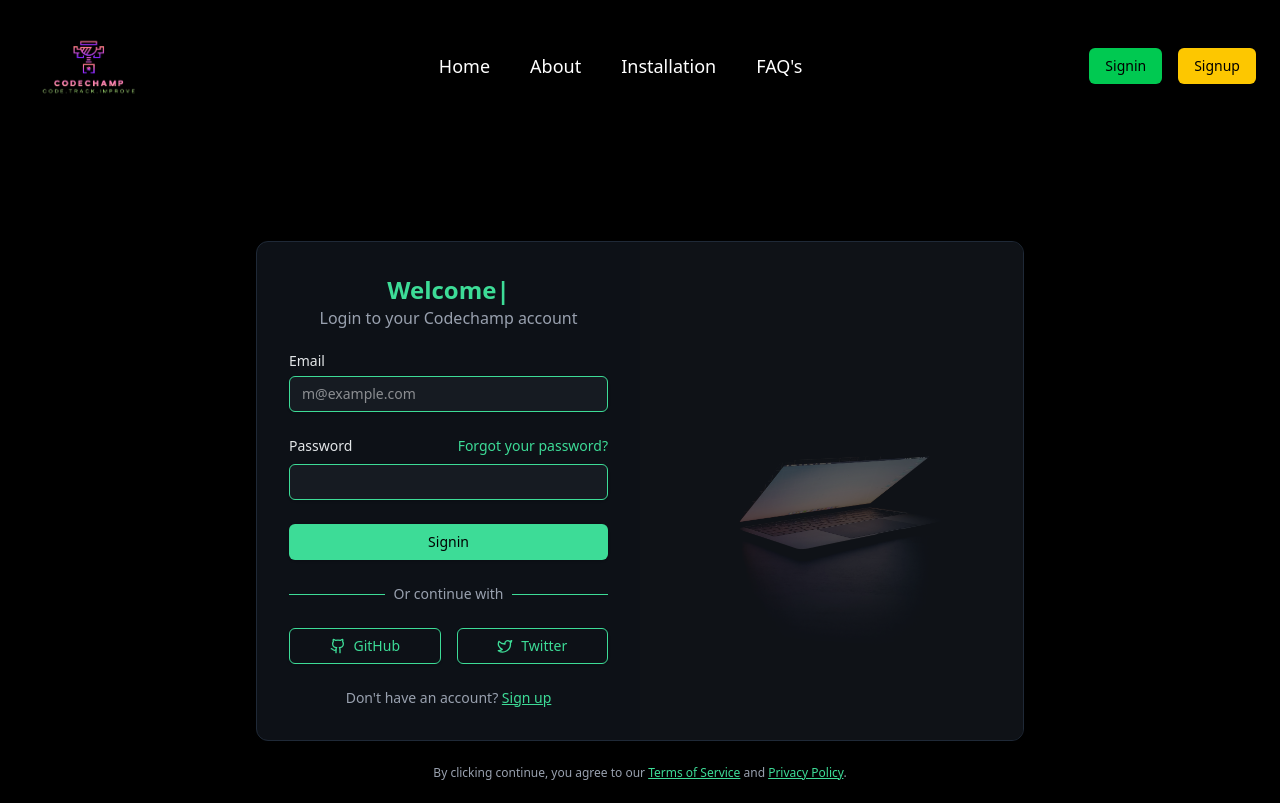
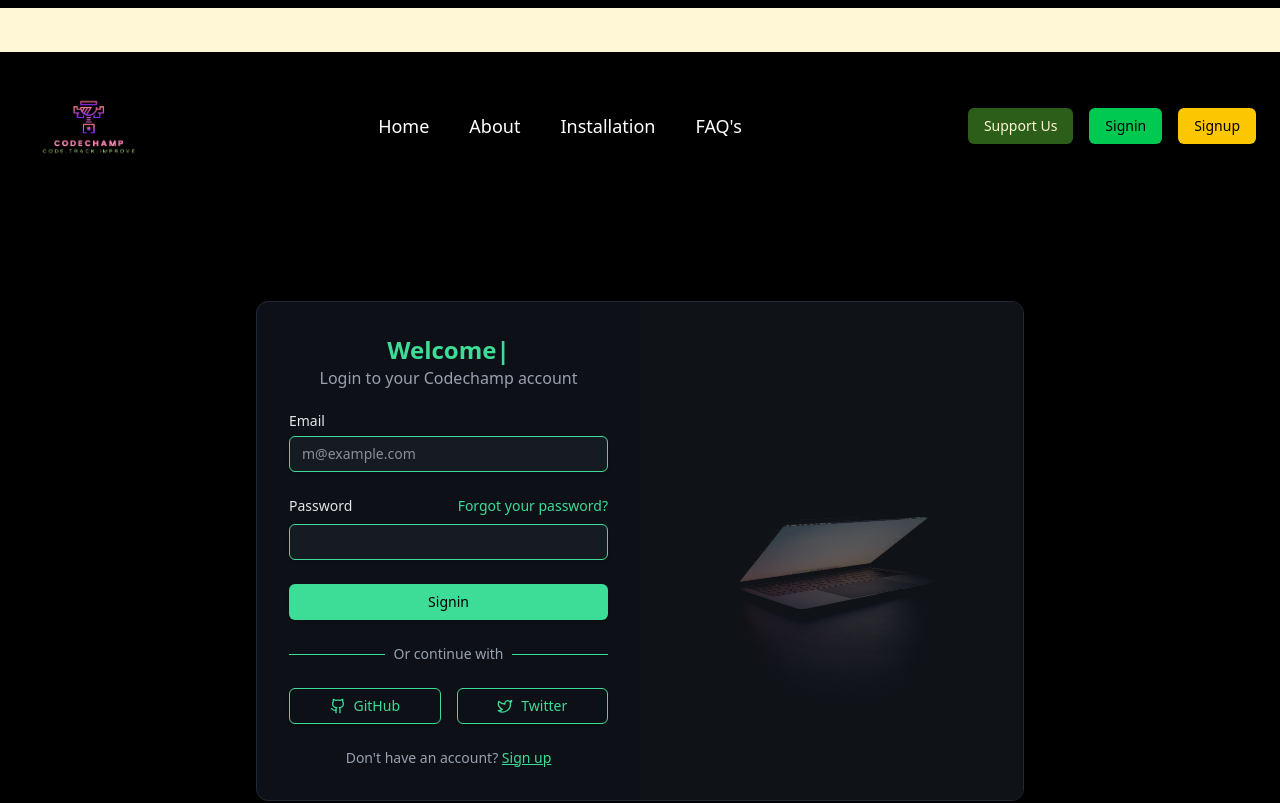
Before and after one commit to nishikantraj/CodeTrackFrontend, a React (Vite) app: page /signin in a window 1280 px wide. Shown: the top 803 px of the page. Built offline with nearby package versions, Linux system fonts and the light colour scheme.

Commit message:
Banner and Qr added

```diff
--- a/package.json
+++ b/package.json
@@ -12,6 +12,7 @@
   "dependencies": {
     "@radix-ui/react-dropdown-menu": "^2.1.6",
     "@radix-ui/react-label": "^2.1.2",
+    "@radix-ui/react-popover": "^1.1.6",
     "@radix-ui/react-slot": "^1.1.2",
     "@tailwindcss/vite": "^4.0.6",
     "@tanstack/react-query": "^5.66.9",
--- a/src/components/Header.tsx
+++ b/src/components/Header.tsx
@@ -9,6 +9,7 @@ import { DropdownMenu, DropdownMenuContent, DropdownMenuGroup, DropdownMenuItem,
 import axios from "axios";
 import BASE_API_URL from "@/utils/config";
 import { Menu, X } from "lucide-react";
+import SupportUs from "@/pages/Supportus";
 
 const Header = () => {
   const [menuOpen, setMenuOpen] = useState(false);
@@ -41,24 +42,51 @@ const Header = () => {
     }
   };
 
-  // Function to close mobile menu
   const closeMobileMenu = () => {
     setMenuOpen(false);
   };
 
   return (
+    <div>
+      <div className="w-full overflow-hidden py-2">
+        {/* Marquee Banner */}
+        <div className="bg-[#FFF7D6] text-[#2C5E1A] p-2 w-full overflow-hidden whitespace-nowrap relative">
+          <div className="animate-marquee inline-block">
+            <span className="text-lg font-bold">
+              Important notice: Our backend is currently on a free-tier Render server, which may cause slight delays in API responses. We appreciate your patience as we plan to upgrade to a dedicated server. Support us to keep Codechamp free and improve performance. Thank you❤! Please contact us if you find any inconsistency in your tracked timing.
+            </span>
+          </div>
+        </div>
+      </div>
+
       <div className="flex justify-between items-center px-6 py-4 bg-black text-white shadow-md relative">
-      <div className="flex items-center gap-4">
-        <button onClick={() => setMenuOpen(!menuOpen)} className="lg:hidden text-white focus:outline-none">
+        <div className="flex items-center space-x-4">
+          <button
+            onClick={() => setMenuOpen(!menuOpen)}
+            className="lg:hidden text-white focus:outline-none flex items-center"
+          >
             {menuOpen ? <X size={28} /> : <Menu size={28} />}
           </button>
-        <Link to={""}>
-          <img src={logo} alt="CodeTracker" className="cursor-pointer w-32 brightness-125 contrast-110" />
+          <Link to={""} className="flex items-center">
+            <img
+              src={logo}
+              alt="CodeTracker"
+              className="cursor-pointer w-32 brightness-125 contrast-110"
+            />
           </Link>
         </div>
 
-      <nav className={`lg:flex lg:items-center lg:static absolute top-full left-0 w-full bg-black lg:w-auto lg:bg-transparent transition-all duration-300 ${menuOpen ? 'block' : 'hidden'}`}>
-        <ul className="flex flex-col lg:flex-row gap-6 lg:gap-10 text-lg items-center p-4 lg:p-0">
+        <nav
+          className={`
+            lg:flex lg:items-center lg:static
+            absolute top-full left-0 w-full
+            bg-black lg:w-auto lg:bg-transparent
+            transition-all duration-300
+            ${menuOpen ? 'block' : 'hidden'}
+          `}
+        >
+          <ul className="flex flex-col lg:flex-row items-center gap-6 lg:gap-10 text-lg p-4 lg:p-0">
+            <li>
               <NavLink
                 to={""}
                 className={({ isActive }) => (isActive ? "text-green-400" : "hover:text-green-300")}
@@ -66,6 +94,8 @@ const Header = () => {
               >
                 Home
               </NavLink>
+            </li>
+            <li>
               <NavLink
                 to={"about"}
                 className={({ isActive }) => (isActive ? "text-green-400" : "hover:text-green-300")}
@@ -73,6 +103,8 @@ const Header = () => {
               >
                 About
               </NavLink>
+            </li>
+            <li>
               <NavLink
                 to={"installation"}
                 className={({ isActive }) => (isActive ? "text-green-400" : "hover:text-green-300")}
@@ -80,6 +112,8 @@ const Header = () => {
               >
                 Installation
               </NavLink>
+            </li>
+            <li>
               <NavLink
                 to={"faq"}
                 className={({ isActive }) => (isActive ? "text-green-400" : "hover:text-green-300")}
@@ -87,16 +121,30 @@ const Header = () => {
               >
                 FAQ's
               </NavLink>
+            </li>
           </ul>
         </nav>
 
-      <div className="flex items-center gap-6">
+        <div className="flex items-center space-x-4">
+          <div className="mr-4">
+            <SupportUs/>
+          </div>
+
           {isLoggedIn[0] ? (
-          <>
-            <Button className="bg-green-500 text-black hover:bg-green-600" onClick={() => handleCopy(isLoggedIn[1]?.sessionKey || "")}>Session Key</Button>
+            <div className="flex items-center space-x-4">
+              <Button
+                className="bg-green-500 text-black hover:bg-green-600"
+                onClick={() => handleCopy(isLoggedIn[1]?.sessionKey || "")}
+              >
+                Session Key
+              </Button>
               <DropdownMenu>
                 <DropdownMenuTrigger asChild>
-                <img src={profile} alt={isLoggedIn[1]?.name} className="w-9 rounded-full border-2 border-[#3DDC97] cursor-pointer" />
+                  <img
+                    src={profile}
+                    alt={isLoggedIn[1]?.name}
+                    className="w-9 h-9 rounded-full border-2 border-[#3DDC97] cursor-pointer"
+                  />
                 </DropdownMenuTrigger>
                 <DropdownMenuContent className="w-56 bg-[#0D1117] border border-[#3DDC97] text-white shadow-lg rounded-lg">
                   <DropdownMenuLabel className="text-[#3DDC97] font-semibold">My Account</DropdownMenuLabel>
@@ -107,20 +155,30 @@ const Header = () => {
                     <DropdownMenuItem className="hover:bg-[#161B22]">Support</DropdownMenuItem>
                   </DropdownMenuGroup>
                   <DropdownMenuSeparator className="border-[#3DDC97]" />
-                <DropdownMenuItem onClick={handleLogout} className="text-red-500 hover:bg-red-500 cursor-pointer hover:text-black transition">Log out</DropdownMenuItem>
+                  <DropdownMenuItem
+                    onClick={handleLogout}
+                    className="text-red-500 hover:bg-red-500 cursor-pointer hover:text-black transition"
+                  >
+                    Log out
+                  </DropdownMenuItem>
                 </DropdownMenuContent>
               </DropdownMenu>
-          </>
+            </div>
           ) : (
-          <div className="flex gap-4">
+            <div className="flex items-center space-x-4">
               <NavLink to={"signin"} onClick={closeMobileMenu}>
-              <Button className="bg-green-500 text-black hover:bg-green-600 cursor-pointer">Signin</Button>
+                <Button className="bg-green-500 text-black hover:bg-green-600 cursor-pointer">
+                  Signin
+                </Button>
               </NavLink>
               <NavLink to={"signup"} onClick={closeMobileMenu}>
-              <Button className="bg-yellow-400 text-black hover:bg-yellow-500 cursor-pointer">Signup</Button>
+                <Button className="bg-yellow-400 text-black hover:bg-yellow-500 cursor-pointer">
+                  Signup
+                </Button>
               </NavLink>
             </div>
           )}
+        </div>
       </div>
     </div>
   );
--- /dev/null
+++ b/src/components/ui/Popover.tsx
@@ -0,0 +1,33 @@
+"use client"
+
+import * as React from "react"
+import * as PopoverPrimitive from "@radix-ui/react-popover"
+
+import { cn } from "@/lib/utils"
+
+const Popover = PopoverPrimitive.Root
+
+const PopoverTrigger = PopoverPrimitive.Trigger
+
+const PopoverAnchor = PopoverPrimitive.Anchor
+
+const PopoverContent = React.forwardRef<
+  React.ElementRef<typeof PopoverPrimitive.Content>,
+  React.ComponentPropsWithoutRef<typeof PopoverPrimitive.Content>
+>(({ className, align = "center", sideOffset = 4, ...props }, ref) => (
+  <PopoverPrimitive.Portal>
+    <PopoverPrimitive.Content
+      ref={ref}
+      align={align}
+      sideOffset={sideOffset}
+      className={cn(
+        "z-50 w-72 rounded-md border bg-popover p-4 text-popover-foreground shadow-md outline-none data-[state=open]:animate-in data-[state=closed]:animate-out data-[state=closed]:fade-out-0 data-[state=open]:fade-in-0 data-[state=closed]:zoom-out-95 data-[state=open]:zoom-in-95 data-[side=bottom]:slide-in-from-top-2 data-[side=left]:slide-in-from-right-2 data-[side=right]:slide-in-from-left-2 data-[side=top]:slide-in-from-bottom-2",
+        className
+      )}
+      {...props}
+    />
+  </PopoverPrimitive.Portal>
+))
+PopoverContent.displayName = PopoverPrimitive.Content.displayName
+
+export { Popover, PopoverTrigger, PopoverContent, PopoverAnchor }
--- a/src/index.css
+++ b/src/index.css
@@ -31,3 +31,18 @@ scrollbar-width: none; /* Hides scrollbar in Firefox */
   .animate-fadeIn {
     animation: fadeIn 1s ease-in-out;
   }
+
+  @keyframes marquee {
+    0% {
+      transform: translateX(100%);
+    }
+    100% {
+      transform: translateX(-100%);
+    }
+  }
+
+  .animate-marquee {
+    animation: marquee 30s linear infinite;
+    display: inline-block;
+    white-space: nowrap;
+  }
--- /dev/null
+++ b/src/pages/Supportus.tsx
@@ -0,0 +1,35 @@
+import { Popover, PopoverContent, PopoverTrigger } from "@/components/ui/Popover";
+import { Button } from "@/components/ui/Button";
+import Image from "../assets/image/qr.jpeg";
+
+const SupportUs = () => {
+  return (
+    <Popover>
+      <PopoverTrigger asChild>
+        <Button className="bg-[#2C5E1A] text-[#FFF7D6] hover:bg-[#3DDC97] cursor-pointer">
+          Support Us
+        </Button>
+      </PopoverTrigger>
+      <PopoverContent className="w-80 p-4 text-center bg-white rounded-lg shadow-lg border border-gray-200">
+        <p className="text-lg font-semibold text-gray-800">
+          Support us to keep the service free
+        </p>
+        <p className="text-sm text-gray-600 mt-2">
+          We want to host our backend on a purchased server, and that costs some pennies.
+          You can support us to improve our service.
+        </p>
+        <div className="flex justify-center mt-4">
+          <img
+            src={Image}
+            alt="PhonePe QR Code"
+            width={200}
+            height={200}
+            className="rounded-md border border-gray-300"
+          />
+        </div>
+      </PopoverContent>
+    </Popover>
+  );
+};
+
+export default SupportUs;
```
Also changed, not shown: src/assets/image/qr.jpeg (added), 1 other file (tests, documents, lock files or other folders). Lines whose indentation alone changed are shown as unchanged.
